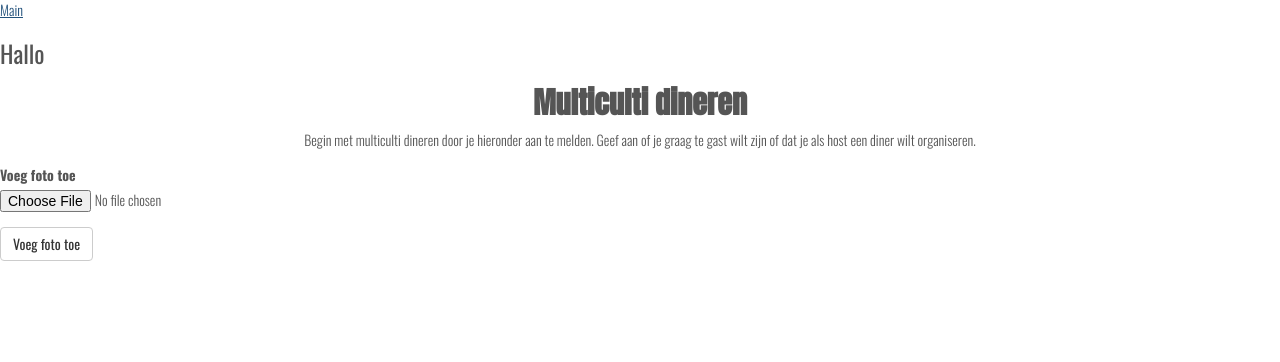
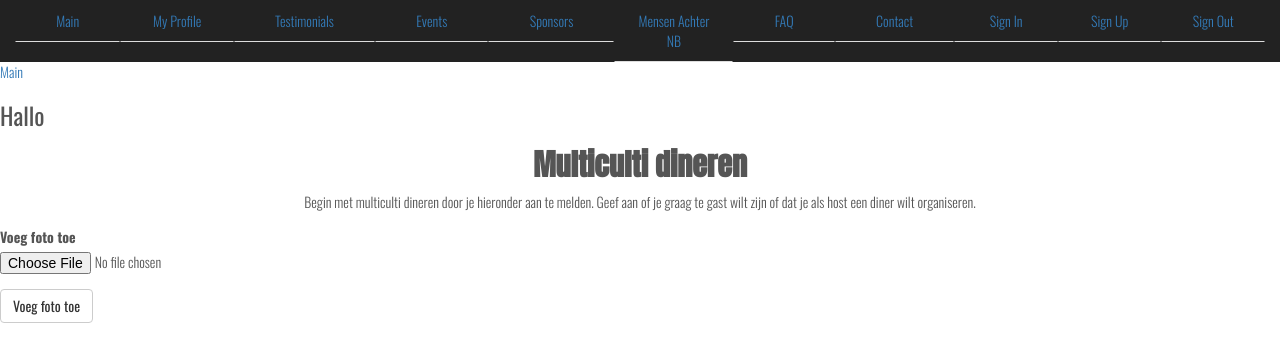
Before and after one commit to nanoshkaa/newBuren, a CodeIgniter app: page /users/add_profile_img in a window 1280 px wide. Shown: the top 362 px of the page. Run offline with CodeIgniter, Linux system fonts and the light colour scheme; data that the repository does not hold is empty; some libraries are stand-ins or nearby versions; some web fonts are replaced.

Commit message:
show profiles

```diff
--- a/application/views/my_profile.php
+++ b/application/views/my_profile.php
@@ -1,11 +1,13 @@
 <!DOCTYPE html>
 <html>
 <head>
-	<?php $this->load->view('master'); ?>
+  <?php $this->load->view('master'); ?>
+
 	<title>Nieuve Buren</title>
 </head>
 <body>
 <header>
+<?php $this->load->view('nav_bar'); ?>
 	<li><a href="/users/index">Main</a></li>
   <h3>Hallo <?= ($this->session->userdata('name'));
            ?></h3>
--- /dev/null
+++ b/application/views/nav_bar.php
@@ -0,0 +1,18 @@
+<div class="first_row">
+
+	   <div class=" navbar-collapse nav-menu" >
+	          <ul class="nav nav-tabs nav-justified">
+	        	<li><a href="/users/index">Main</a></li>
+		        <li><a href="/users/show_my_profile">My Profile</a></li>
+		        <li><a href="/users/faq">Testimonials</a></li>
+		        <li><a href="/users/faq">Events</a></li>
+		        <li><a href="/users/faq">Sponsors</a></li>
+		        <li><a href="/users/faq">Mensen Achter NB</a></li>
+		        <li><a href="/users/faq">FAQ</a></li>
+		        <li><a href="/users/contact">Contact</a></li>
+		        <li><a href="/users/show_sign_in">Sign In</a></li>
+		        <li><a href="/users/show_sign_up">Sign Up</a></li>
+		        <li><a href="/users/sign_out">Sign Out</a></li>
+	          </ul>
+	    </div>
+	</div>
--- a/application/views/profile.php
+++ b/application/views/profile.php
@@ -5,7 +5,9 @@
 	<title>Nieuve Buren members</title>
 </head>
 <body>
-	<li><a href="/users/index">Main</a></li>
+<?php $this->load->view('nav_bar'); ?>
+
+
 	<h4>Schrijf jouw gezin ook in! Klik hier om eenvoudig aan te melden.</h4>
 <?php
 	if (isset($all_users)) {
```
